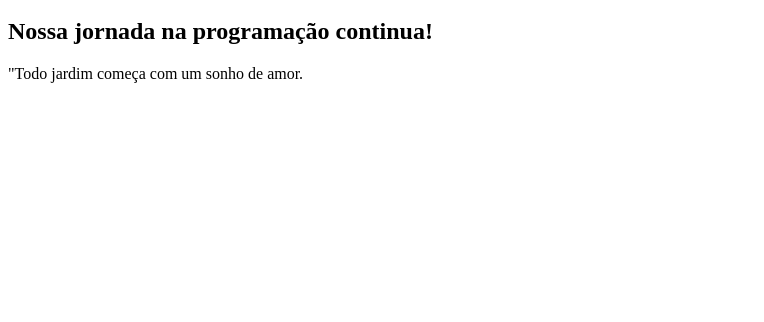
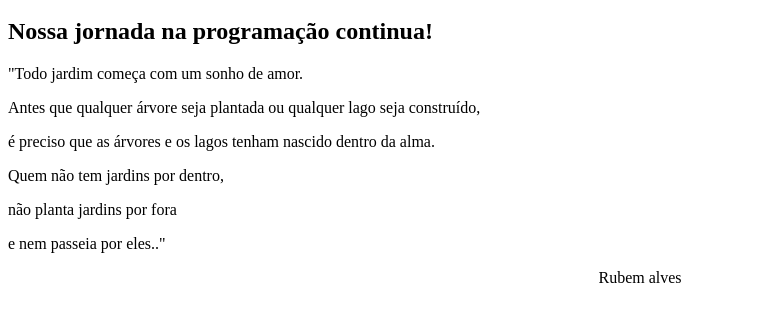
Before and after one commit to AnaKopper/primeiro_repositorio, a plain HTML site: page index.html in a window 1280 px wide. Shown: the part 48-370 px from the top of the page, without its empty margins (0-764 px from the left). Drawn offline with Linux system fonts and the light colour scheme.

Commit message:
Update index.html

```diff
--- a/index.html
+++ b/index.html
@@ -2,4 +2,10 @@
   <h1>Olá! Bem-vind@ a mais este encontro de formação!</h1>
   <h2>Nossa jornada na programação continua!</h2>
   <p>"Todo jardim começa com um sonho de amor.</p>
+  <p>Antes que qualquer árvore seja plantada ou qualquer lago seja construído,</p>
+  <p>é preciso que as árvores e os lagos tenham nascido dentro da alma.</p>
+  <p>Quem não tem jardins por dentro,</p>
+  <p>não planta jardins por fora</p>
+  <p>e nem passeia por eles.."</p>
+  <p style="text-align:center">Rubem alves</p>
 </html>
```
